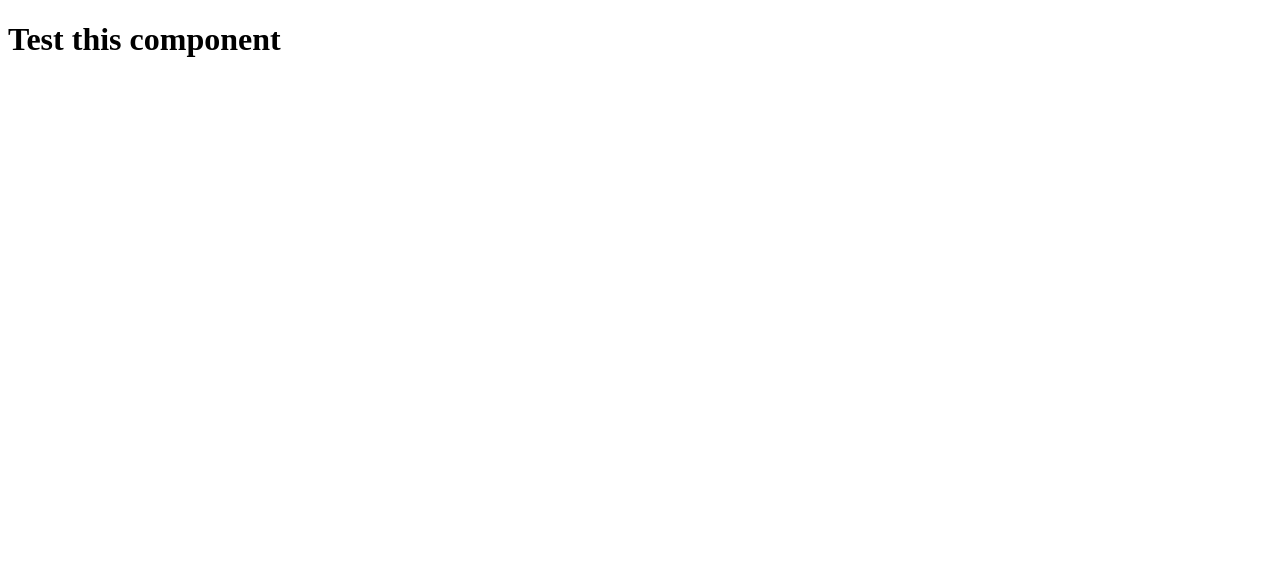
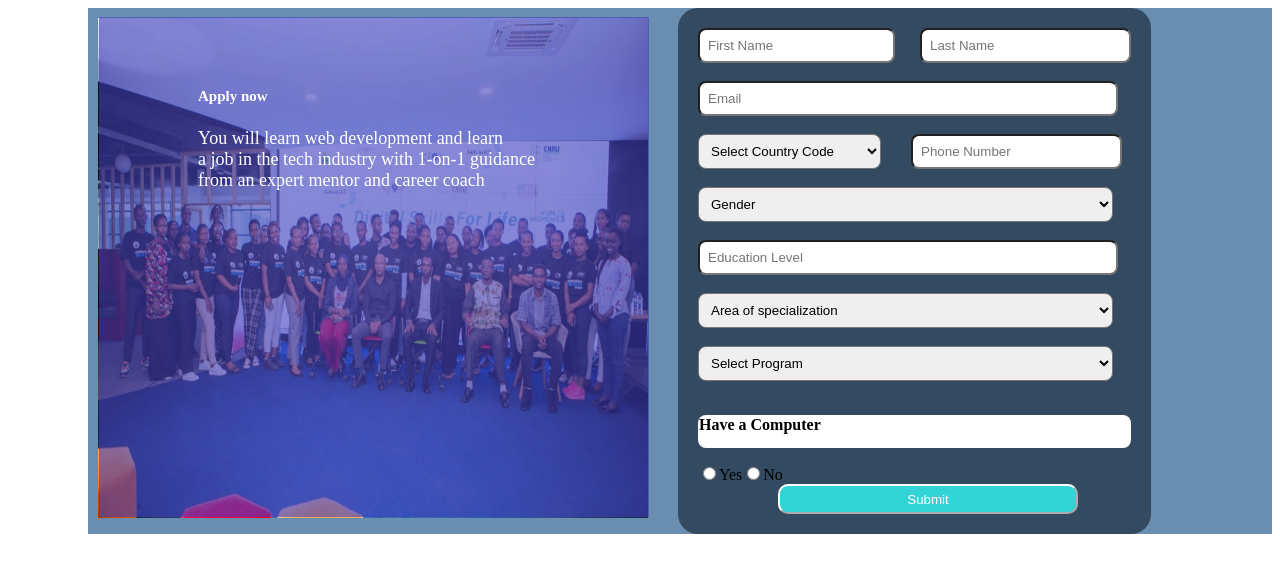
Before and after one commit to hirwajeaneric/shecancodefrontend, a React (Create React App) app: page / in a window 1280 px wide. Shown: the top 572 px of the page. Built offline with nearby package versions, Linux system fonts and the light colour scheme.

Commit message:
applicationpage

```diff
--- a/src/App.js
+++ b/src/App.js
@@ -1,9 +1,9 @@
-import Header from './components/Header/index';
+import Application from './pages/Application-page/index';
 
 function App() {
   return (
     <div className="App">
-      <Header />
+      <Application />
     </div>
   );
 }
--- /dev/null
+++ b/src/pages/Application-page/application.css
@@ -0,0 +1,198 @@
+/* .nvbr{
+justify-content: space-between;
+    background-color: #334a60;
+}
+.nvbr ul{
+    display: flex;
+
+    padding: 15px;
+gap: 30px;
+margin-left: 900px;
+    list-style: none;
+}
+.nbvr ul li a{
+    color: white;
+    text-decoration: none;
+    list-style: none;
+}
+
+.nvbr ul li  {
+    font: 1.8 rem;
+    color: white;
+    list-style: none;
+    justify-content: space-between;
+    list-style: none;
+    text-decoration: none;
+
+}
+.nvbr button{
+    color: white;
+    padding: 8px 25px 8px 25px;
+    text-decoration: none;
+    background-color: #33d4d6;
+    border-color: #33d4d6 ;
+    border-radius: 15px;
+} */
+
+.form{
+    background-color: #334a60  ;
+    padding: 20px 20px;
+    border-radius: 20px;
+
+
+}
+.apply h1{
+   position: absolute;
+    font-size: 15px;
+    z-index: 100;
+    color: white;
+    padding: 60px;
+    margin-left: 40px;
+
+
+}
+.apply p{
+    font-size: 18px;
+    padding: 100px;
+    margin-top: 10px;
+    color: white;
+     z-index: 100;
+     position: absolute;
+}
+.apply{
+
+    color:white;
+background-size: cover;
+height: 500px;
+background-position: center;
+padding: 10px;
+
+
+
+
+}
+
+#code{
+ padding-right: 30px;
+}
+#email{
+    width: 400px;
+}
+#lastname{
+    padding-right: 22px;
+    margin-left: 25px;
+}
+#phone{
+    margin-left: 30px;
+    padding-right: 22px;
+}
+#gender{
+    width: 415px;
+}
+.all{
+    margin: auto;
+}
+.contai h3{
+    background-color: white;
+    height: 31px;
+    border-radius: 8px;
+    padding: 1px;
+    font-size: 1rem;
+
+
+}
+.btn button{
+    margin-left: 80px;
+    height: 30px;
+    background-color:#33d4d6;
+    width: 300px;
+    color: white;
+    border-radius: 10px;
+    border-color: white;
+}
+#area{
+    width: 415px;
+}
+#level{
+    width: 400px;
+}
+#program{
+    width: 415px;
+}
+form select{
+    border-radius: 8px;
+    padding: 8px 8px;
+}
+.whole{
+    display: flex;
+    margin-left: 80px;
+    gap:20PX;
+    background-color: #6a8eaf;
+}
+.apply img{
+    z-index: 0;
+    width: 550px;
+    opacity: 5px;
+    /* margin-top: -9px; */
+    height: 500px;
+    position: relative;
+/* position: absolute; */
+}
+.overlay{
+    content: '';
+    width:550px;
+    height:500px;
+    position: absolute;
+    display: block;
+    z-index: 1;
+    background-color: rgba(62, 62, 189, 0.6);
+    left: 0;
+    right: 0;
+    top: 0;
+    bottom: 0;
+    margin-left: 99px;
+    margin-top: 17px;
+}
+form input{
+    border-radius: 8px;
+    padding: 8px 8px;
+}
+/* .dire{
+    width: 600px;
+    height: 500px;
+    color: #334a60 ;
+}
+.Name{
+    display: flex;
+    gap: 20px;
+    border-radius: 10px;
+}
+.area input{
+width: 380px;
+}
+.Gen{
+    display: flex;
+      gap: 20px;
+      border-radius: 10px;
+}
+.Code{
+        display: flex;
+        gap: 20px;
+        border-radius: 10px;
+
+}
+.level{
+    display: flex;
+    gap: 10px;
+    border-radius: 10px;
+}
+.form input{
+    border-radius: 5px;
+    height: 20px;
+    width: 180px;
+    margin-left: 50px;
+    border-color: white;
+}
+
+
+ */
--- /dev/null
+++ b/src/pages/Application-page/index.js
@@ -0,0 +1,79 @@
+import React from"react"
+import Image from './she can.jpg'
+import './application.css'
+
+
+ const Application=()=>{
+    return(
+        <div>
+
+<div className="all">
+<div className="whole">
+  <div className="apply">
+
+                <h1>Apply now</h1>
+                <p>You will learn web development and learn <br></br> a  job in the tech industry with 1-on-1 guidance<br></br> from an expert mentor and career coach</p>
+                    <div className="overlay"></div>
+                    <img src={Image}></img>
+                    </div>
+
+
+
+<div className="form">
+<form>
+    <div className="Name">
+    <input type="First Name"  placeholder="First Name"></input>
+    <input type="last Name" placeholder="Last Name" id="lastname"></input></div>
+    <br></br>
+
+    <input type="Email" placeholder="Email" id="email"></input><br></br><br></br>
+    <div className="Code">
+        <select id="code">
+        <option>Select Country Code</option>
+            <option>+250</option>
+            <option>+254</option>
+            <option>+257</option>
+            <option>+256</option>
+            <option>+255</option>
+            <option>+243</option>
+        </select>
+ <input type="Phone Number" placeholder="Phone Number" id="phone"></input></div> <br></br>
+    <select id="gender">
+        <option>Gender</option>
+        <option>Male</option>
+        <option>Female</option>
+    </select><br></br><br></br>
+    <input type="Education Level"  placeholder="Education Level" id="level"></input><br></br><br></br>
+    <select id="area">
+        <option>Area of specialization</option>
+        <option>HTML</option>
+        <option>CSS</option>
+        <option>Javascript</option>
+        <option>Node js</option>
+        <option>PHP</option>
+        <option>API</option>
+        <option>Database</option>
+    </select><br></br><br></br>
+ <select id="program">
+    <option>Select Program</option>
+    <option>Front-End</option>
+    <option>Full-Stack</option>
+ </select> <br></br><br></br>
+ <div className="contai">
+
+    <h3>Have a Computer</h3>
+    <input type="radio" name="yes" value=""></input>
+    <label>Yes</label>
+    <input type="radio" name="yes" value=""></input>
+    <label>No</label><br></br>
+    </div>
+    <div className="btn">
+    <button>Submit</button></div>
+</form>
+</div>
+</div>
+</div>
+</div>
+    )
+ }
+ export default Application;
```
Also changed, not shown: src/pages/Application-page/she can.jpg (added).
